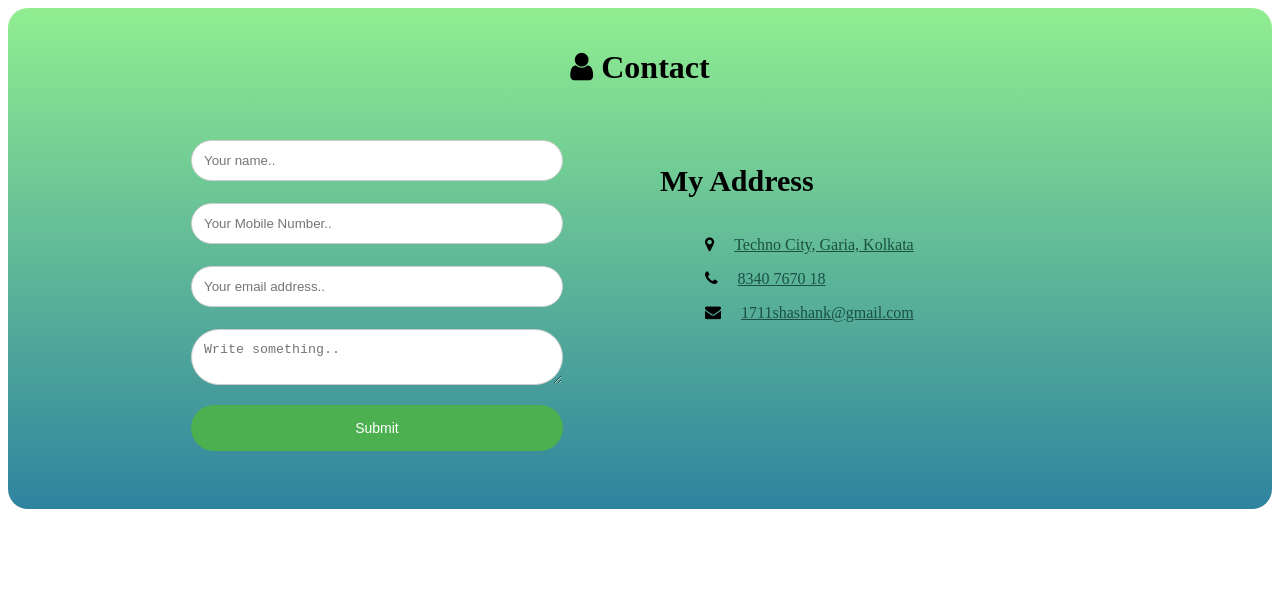
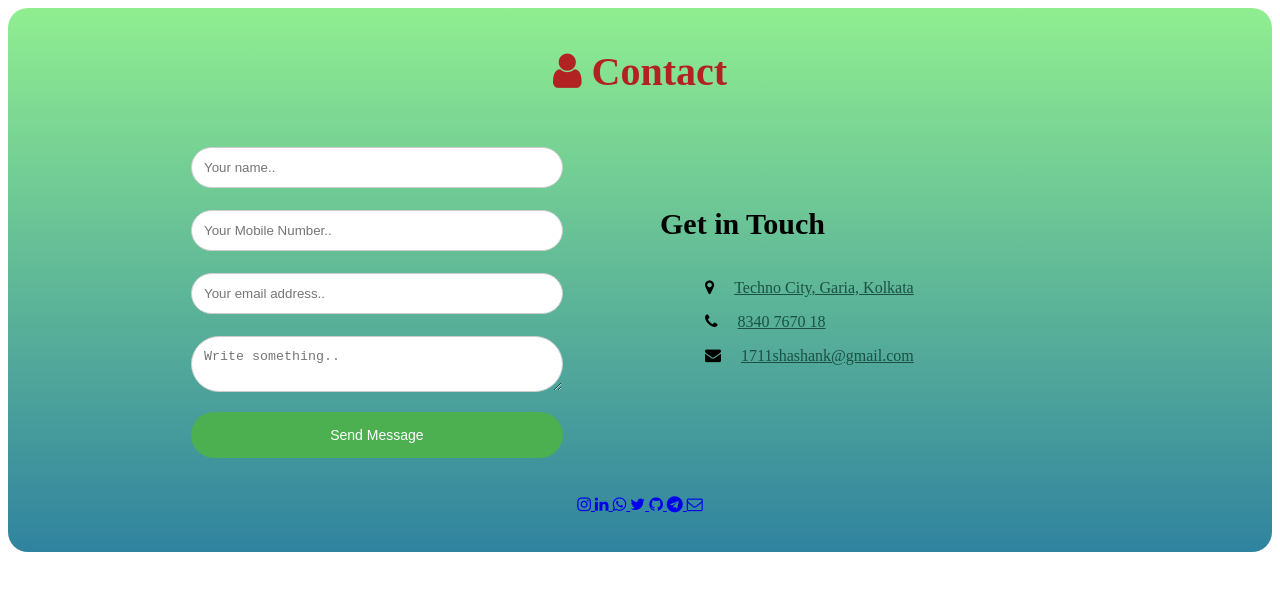
Before and after one commit to 1711shashank/contact, a plain HTML site: page index.html in a window 1280 px wide. Drawn offline with Linux system fonts and the light colour scheme.

Commit message:
Update index.html

```diff
--- a/index.html
+++ b/index.html
@@ -15,12 +15,13 @@
   <link rel="stylesheet" href="https://cdnjs.cloudflare.com/ajax/libs/font-awesome/4.7.0/css/font-awesome.min.css">
 
   <link rel="stylesheet" type="text/css" href="contact.css">
+  <link rel="stylesheet" type="text/css" href="social.css">
 
 
 </head>
 <body>
     <div class="contact" >
-        <h1 class="heading" align="center">
+        <h1 class="contact-heading" align="center">
           <i class="fa fa-user" ></i>
               Contact
         </h1>
@@ -31,21 +32,21 @@
               <form align="right">
 
                 <input type="text" placeholder="Your name.." name="">
-                <input type="text" placeholder="Your Mobile Number.." name="">
+                <input type="number" placeholder="Your Mobile Number.." name="">
                 <input type="email" placeholder="Your email address.." name="">
                 <textarea class="subject" placeholder="Write something.."></textarea><br>
-                <input type="submit" value="Submit">
+                <input type="submit" value="Send Message">
 
               </form>
               <br>
           </div>
 
-          <div class="column">
+          <div class="column" id="column2"> <br><br>
 
-              <h3>My Address</h3>
+              <h3>Get in Touch</h3>
               <div class="sub-column">
                 <div class="contact-address">
-                  <a href="https://maps.app.goo.gl/BQqjCRjamuBWScn59">
+                  <a href="https://goo.gl/maps/Qm2HmJuxg42pQ1e58">
                   <i class="fa fa-map-marker" >
                   </i>Techno City, Garia, Kolkata</a>
                 </div>
@@ -61,6 +62,43 @@
               </div>
           </div>
       </div>
+
+      <div class="social" align="center">
+
+				<a class="social-link" href="https://www.instagram.com/1711shashank" title="Instagram" target="_blank">
+					<i class="fa fa-instagram"></i>
+				</a>
+
+
+				<a class="social-link" href="https://www.linkedin.com/in/1711shashank" title="Linkedin" target="_blank">
+					<i class="fa fa-linkedin" ></i>
+				</a>
+
+
+				<a class="social-link" href="https://api.whatsapp.com/send?phone=918340767018&text=Hi%20Shashank%21%21&source=&data=" title="Whatsapp" target="_blank">
+					<i class="fa fa-whatsapp" ></i>
+				</a>
+
+
+				<a class="social-link" href="https://twitter.com/1711shashank"  title="Twitter" target="_blank">
+					<i class="fa fa-twitter" ></i>
+				</a>
+
+
+				<a class="social-link" href="https://github.com/1711shashank" title="Github" target="_blank">
+					<i class="fa fa-github" ></i>
+				</a>
+
+				<a class="social-link" href="https://t.me/shashank1711" title="Telegram" target="_blank">
+					<i class="fa fa-telegram" ></i>
+
+				</a>
+
+				<a class="social-link" href="mailto:1711shashank@gmail.com?Subject=Hello" title="Email" target="_blank">
+					<i class="fa fa-envelope-o" ></i>
+
+				</a>		<br><br>
+		</div>
     </div>
 </body>
 </html>
```
